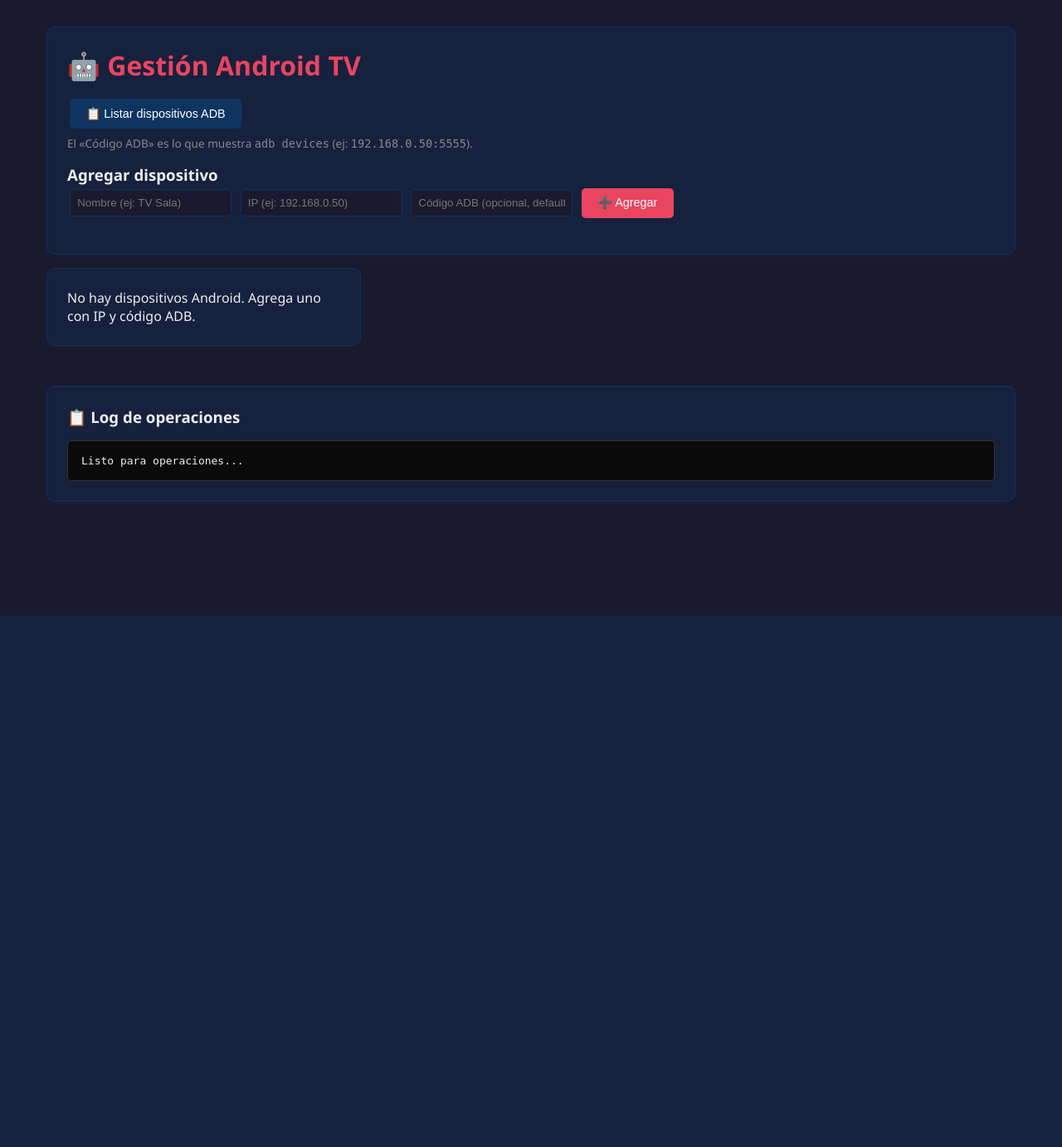
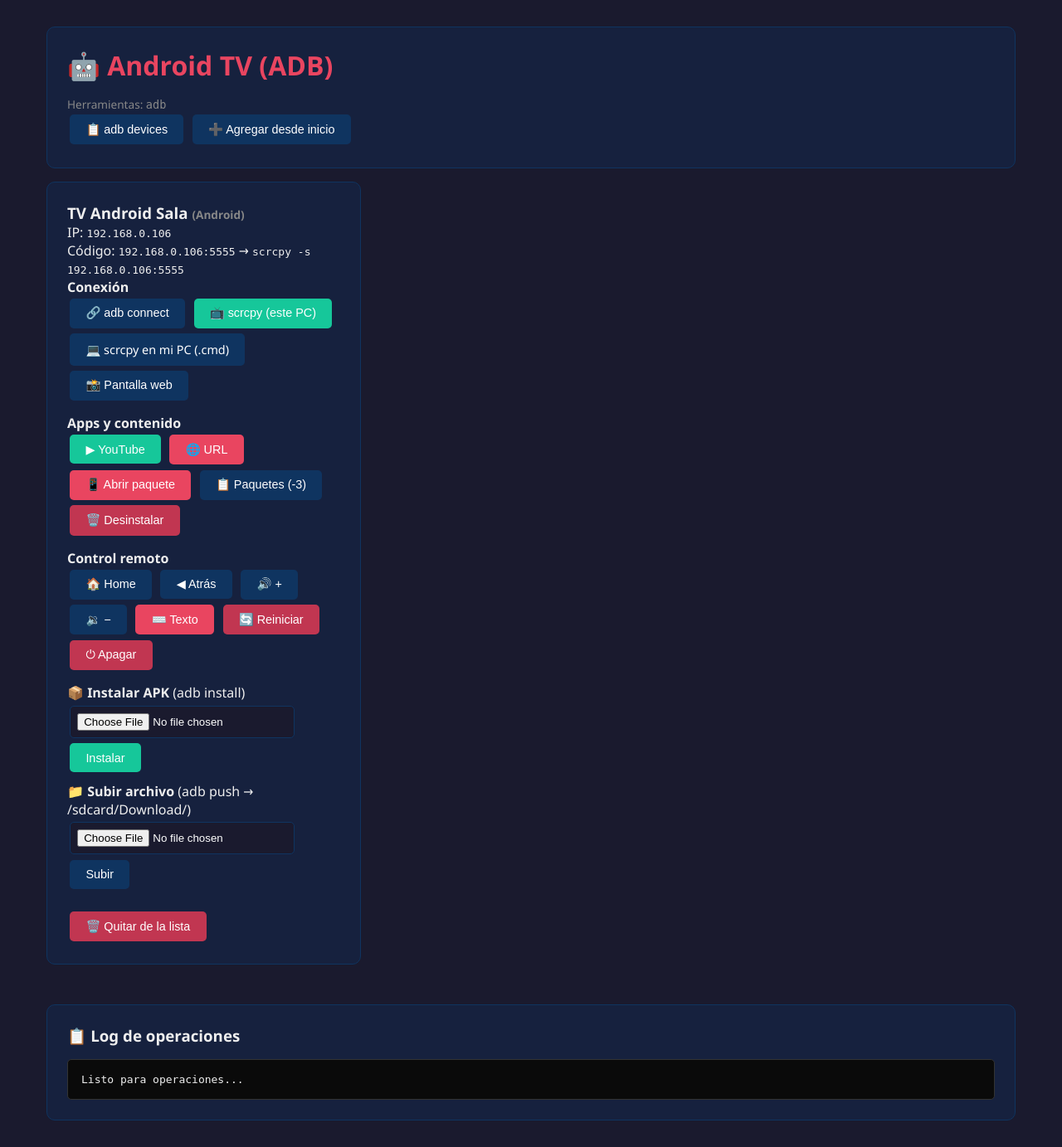
Before and after one commit to setlopez1999/tv-panel, a Flask app: page /android in a window 1280 px wide. Shown: the part 58-1441 px from the top of the page at 83% size. Before the commit the page ends 800 px from the top, so only its background shows below. Run offline with Flask 3, Linux system fonts and the light colour scheme.

Commit message:
Android ADB/scrcpy desde settings.json, alta unificada LG/Android y comandos ADB NOC.
Co-authored-by: Cursor <cursoragent@cursor.com>

```diff
--- a/app.py
+++ b/app.py
@@ -1,10 +1,12 @@
 import os
+import subprocess
 
 from flask import Flask, jsonify, render_template
 
-from config import get_server_ip, legacy_view, load_devices
+from config import add_android_device, add_lg_tv, get_server_ip, legacy_view, load_devices
 from modules.registry import list_connection_types
 from routes import android_bp, lg_bp
+from tools_paths import get_adb_path, get_scrcpy_path, tools_info
 
 app = Flask(__name__)
 app.config["UPLOAD_FOLDER"] = "uploads"
@@ -19,6 +21,7 @@ def inject_globals():
     return {
         "connection_types": list_connection_types(),
         "server_ip": get_server_ip(),
+        "tools": tools_info(),
     }
 
 
@@ -28,20 +31,54 @@ def index():
     return render_template("index.html", devices=devices)
 
 
+@app.route("/api/devices/add", methods=["POST"])
+def add_device_unified():
+    """Alta unificada: type=lg | android."""
+    data = request.json or {}
+    dtype = (data.get("type") or "").lower()
+    name = data.get("name", "").strip()
+    ip = data.get("ip", "").strip()
+    if not name or not ip:
+        return jsonify({"success": False, "message": "Nombre e IP son obligatorios"})
+
+    if dtype == "lg":
+        ok = add_lg_tv(name, ip)
+        msg = "TV LG agregada" if ok else "Ya existe esa IP"
+    elif dtype == "android":
+        code = data.get("device_code") or f"{ip}:5555"
+        ok = add_android_device(name, ip, code)
+        msg = "Android TV agregada" if ok else "Ya existe esa IP"
+    else:
+        return jsonify({"success": False, "message": "Tipo inválido. Usa lg o android"})
+
+    return jsonify({"success": ok, "message": msg, "type": dtype})
+
+
 @app.route("/api/health")
 def health():
-    tools = {}
-    for name, cmd in [("lgtv", "lgtv scan"), ("adb", "adb version"), ("scrcpy", "scrcpy --version")]:
-        try:
-            import subprocess
-
-            r = subprocess.run(cmd, shell=True, capture_output=True, timeout=5)
-            tools[name] = r.returncode == 0
-        except Exception:
-            tools[name] = False
-    return jsonify({"ok": True, "tools": tools, "server_ip": get_server_ip()})
+    info = tools_info()
+    checks = {"lgtv": False, "adb": False, "scrcpy": False}
+    try:
+        r = subprocess.run("lgtv scan", shell=True, capture_output=True, timeout=8)
+        checks["lgtv"] = r.returncode == 0 or bool(r.stdout)
+    except Exception:
+        pass
+    try:
+        r = subprocess.run([get_adb_path(), "version"], capture_output=True, timeout=5)
+        checks["adb"] = r.returncode == 0
+    except Exception:
+        pass
+    try:
+        r = subprocess.run([get_scrcpy_path(), "--version"], capture_output=True, timeout=5)
+        checks["scrcpy"] = r.returncode == 0
+    except Exception:
+        pass
+    return jsonify({"ok": True, "tools": checks, "paths": info, "server_ip": get_server_ip()})
 
 
 if __name__ == "__main__":
+    t = tools_info()
     print(f"TV Control Panel → http://{get_server_ip()}:5000")
+    print(f"ADB: {t['adb']}")
+    print(f"scrcpy: {t['scrcpy']}")
     app.run(host="0.0.0.0", port=5000, debug=False)
--- a/routes/android.py
+++ b/routes/android.py
@@ -4,6 +4,7 @@ from flask import Blueprint, Response, current_app, jsonify, render_template, re
 
 from config import add_android_device, find_device, legacy_view, load_devices, remove_device
 from modules.android.driver import AndroidDriver
+from tools_paths import tools_info
 
 android_bp = Blueprint("android", __name__)
 
@@ -17,7 +18,11 @@ def _android_for_ip(ip: str) -> AndroidDriver:
 @android_bp.route("/android")
 def android_page():
     devices = legacy_view(load_devices())
-    return render_template("android_devices.html", devices=devices["android_devices"])
+    return render_template(
+        "android_devices.html",
+        devices=devices["android_devices"],
+        tools=tools_info(),
+    )
 
 
 @android_bp.route("/api/android/add", methods=["POST"])
@@ -25,7 +30,7 @@ def android_add():
     data = request.json or {}
     success = add_android_device(data.get("name"), data.get("ip"), data.get("device_code"))
     return jsonify(
-        {"success": success, "message": "Dispositivo agregado" if success else "Ya existe esa IP"}
+        {"success": success, "message": "Android TV agregada" if success else "Ya existe esa IP"}
     )
 
 
@@ -33,22 +38,22 @@ def android_add():
 def android_connect(ip):
     if not find_device("android", ip):
         return jsonify({"success": False, "message": "Dispositivo no encontrado"})
-    result = _android_for_ip(ip).connect()
+    driver = _android_for_ip(ip)
+    result = driver.connect()
+    result["device_code"] = driver.device_code
     return jsonify(result)
 
 
 @android_bp.route("/api/android/open-url", methods=["POST"])
 def android_open_url():
     data = request.json or {}
-    result = _android_for_ip(data["ip"]).open_url(data["url"])
-    return jsonify(result)
+    return jsonify(_android_for_ip(data["ip"]).open_url(data["url"]))
 
 
 @android_bp.route("/api/android/open-app", methods=["POST"])
 def android_open_app():
     data = request.json or {}
-    result = _android_for_ip(data["ip"]).open_app(data["package"])
-    return jsonify(result)
+    return jsonify(_android_for_ip(data["ip"]).open_app(data["package"]))
 
 
 @android_bp.route("/api/android/install-apk", methods=["POST"])
@@ -69,10 +74,54 @@ def android_install_apk():
     return jsonify(result)
 
 
+@android_bp.route("/api/android/list-packages", methods=["POST"])
+def android_list_packages():
+    data = request.json or {}
+    return jsonify(_android_for_ip(data["ip"]).list_packages())
+
+
+@android_bp.route("/api/android/uninstall", methods=["POST"])
+def android_uninstall():
+    data = request.json or {}
+    return jsonify(_android_for_ip(data["ip"]).uninstall(data["package"]))
+
+
+@android_bp.route("/api/android/keyevent", methods=["POST"])
+def android_keyevent():
+    data = request.json or {}
+    return jsonify(_android_for_ip(data["ip"]).keyevent(int(data["key"])))
+
+
+@android_bp.route("/api/android/input-text", methods=["POST"])
+def android_input_text():
+    data = request.json or {}
+    return jsonify(_android_for_ip(data["ip"]).input_text(data.get("text", "")))
+
+
+@android_bp.route("/api/android/push-file", methods=["POST"])
+def android_push_file():
+    if "file" not in request.files:
+        return jsonify({"success": False, "message": "No se envió archivo"})
+    f = request.files["file"]
+    ip = request.form.get("ip")
+    remote = request.form.get("remote_path", "/sdcard/Download/")
+    filepath = os.path.join(current_app.config["UPLOAD_FOLDER"], f.filename)
+    f.save(filepath)
+    result = _android_for_ip(ip).push_file(filepath, remote)
+    os.remove(filepath)
+    return jsonify(result)
+
+
+@android_bp.route("/api/android/reboot", methods=["POST"])
+def android_reboot():
+    data = request.json or {}
+    power_off = data.get("power_off", False)
+    return jsonify(_android_for_ip(data["ip"]).reboot(power_off=power_off))
+
+
 @android_bp.route("/api/android/scrcpy/<ip>", methods=["POST"])
 def android_scrcpy(ip):
-    result = _android_for_ip(ip).start_scrcpy(on_host=True)
-    return jsonify(result)
+    return jsonify(_android_for_ip(ip).start_scrcpy(on_host=True))
 
 
 @android_bp.route("/api/android/launcher/<ip>")
--- /dev/null
+++ b/settings.json
@@ -0,0 +1,3 @@
+{
+  "scrcpy_dir": "C:\\Users\\PC1\\Downloads\\scrcpy\\scrcpy-win64-v3.3.4"
+}
--- a/templates/android_devices.html
+++ b/templates/android_devices.html
@@ -1,97 +1,98 @@
 {% extends "base.html" %}
 {% block content %}
 <div class="card">
-    <h1>🤖 Gestión Android TV</h1>
-    <div class="form-group">
-        <button class="btn btn-secondary" onclick="listAdbDevices()">📋 Listar dispositivos ADB</button>
-        <p class="hint">El «Código ADB» es lo que muestra <code>adb devices</code> (ej: <code>192.168.0.50:5555</code>).</p>
-    </div>
-    <div class="form-group">
-        <h3>Agregar dispositivo</h3>
-        <input type="text" id="android-name" placeholder="Nombre (ej: TV Sala)">
-        <input type="text" id="android-ip" placeholder="IP (ej: 192.168.0.50)">
-        <input type="text" id="android-code" placeholder="Código ADB (opcional, default IP:5555)">
-        <button class="btn" onclick="addAndroid()">➕ Agregar</button>
-    </div>
+    <h1>🤖 Android TV (ADB)</h1>
+    <p class="hint">Herramientas: <code>{{ tools.adb }}</code></p>
+    <button class="btn btn-secondary" onclick="listAdbDevices()">📋 adb devices</button>
+    <button class="btn btn-secondary" onclick="location.href='/'">➕ Agregar desde inicio</button>
 </div>
 
 <div class="grid">
     {% for device in devices %}
     <div class="card">
-        <h3>{{ device.name }}</h3>
+        <h3>{{ device.name }} <span class="hint">(Android)</span></h3>
         <p>IP: <code>{{ device.ip }}</code></p>
-        <p>Código ADB: <code>{{ device.device_code }}</code></p>
-        <p class="hint">scrcpy: <code>scrcpy -s {{ device.device_code }}</code></p>
+        <p>Código: <code>{{ device.device_code }}</code> → <code>scrcpy -s {{ device.device_code }}</code></p>
 
-        <div style="margin-top: 1rem;">
-            <button class="btn btn-secondary" onclick="connectAndroid('{{ device.ip }}')">🔗 Conectar ADB</button>
-            <button class="btn" onclick="openUrlAndroid('{{ device.ip }}')">🌐 Abrir URL</button>
-            <button class="btn btn-success" onclick="quickUrlAndroid('{{ device.ip }}', 'https://youtube.com')">▶ YouTube</button>
-            <button class="btn" onclick="openAppAndroid('{{ device.ip }}')">📱 Abrir App</button>
-            <button class="btn btn-success" onclick="startScrcpy('{{ device.ip }}')">📺 scrcpy (PC servidor)</button>
-            <a class="btn btn-secondary" href="/api/android/launcher/{{ device.ip }}">💻 Abrir en mi PC (.cmd)</a>
-            <button class="btn btn-secondary" onclick="takeScreenshot('{{ device.ip }}')">📸 Ver pantalla (navegador)</button>
-            <button class="btn btn-danger" onclick="removeAndroid('{{ device.ip }}')">🗑️ Eliminar</button>
-        </div>
+        <p><strong>Conexión</strong></p>
+        <button class="btn btn-secondary" onclick="connectAndroid('{{ device.ip }}')">🔗 adb connect</button>
+        <button class="btn btn-success" onclick="startScrcpy('{{ device.ip }}')">📺 scrcpy (este PC)</button>
+        <a class="btn btn-secondary" href="/api/android/launcher/{{ device.ip }}">💻 scrcpy en mi PC (.cmd)</a>
+        <button class="btn btn-secondary" onclick="takeScreenshot('{{ device.ip }}')">📸 Pantalla web</button>
 
-        <p class="hint" style="margin-top:0.5rem;">
-            scrcpy en servidor solo se ve en ese PC. «Abrir en mi PC» descarga un script si tienes adb/scrcpy instalados.
-        </p>
+        <p style="margin-top:0.8rem;"><strong>Apps y contenido</strong></p>
+        <button class="btn btn-success" onclick="quickUrlAndroid('{{ device.ip }}', 'https://youtube.com')">▶ YouTube</button>
+        <button class="btn" onclick="openUrlAndroid('{{ device.ip }}')">🌐 URL</button>
+        <button class="btn" onclick="openAppAndroid('{{ device.ip }}')">📱 Abrir paquete</button>
+        <button class="btn btn-secondary" onclick="listPackages('{{ device.ip }}')">📋 Paquetes (-3)</button>
+        <button class="btn btn-danger" onclick="uninstallPkg('{{ device.ip }}')">🗑️ Desinstalar</button>
+
+        <p style="margin-top:0.8rem;"><strong>Control remoto</strong></p>
+        <button class="btn btn-secondary" onclick="keyevent('{{ device.ip }}', 3)">🏠 Home</button>
+        <button class="btn btn-secondary" onclick="keyevent('{{ device.ip }}', 4)">◀ Atrás</button>
+        <button class="btn btn-secondary" onclick="keyevent('{{ device.ip }}', 24)">🔊 +</button>
+        <button class="btn btn-secondary" onclick="keyevent('{{ device.ip }}', 25)">🔉 −</button>
+        <button class="btn" onclick="sendText('{{ device.ip }}')">⌨️ Texto</button>
+        <button class="btn btn-danger" onclick="rebootDev('{{ device.ip }}', false)">🔄 Reiniciar</button>
+        <button class="btn btn-danger" onclick="rebootDev('{{ device.ip }}', true)">⏻ Apagar</button>
 
         <div id="url-form-{{ device.ip }}" style="display:none; margin-top:0.5rem;">
             <input type="text" id="url-input-{{ device.ip }}" value="https://youtube.com">
-            <button class="btn btn-success" onclick="sendUrlAndroid('{{ device.ip }}')">✓ Enviar</button>
+            <button class="btn btn-success" onclick="sendUrlAndroid('{{ device.ip }}')">✓</button>
+        </div>
+        <div id="app-form-{{ device.ip }}" style="display:none; margin-top:0.5rem;">
+            <input type="text" id="app-input-{{ device.ip }}" placeholder="com.ejemplo.app">
+            <button class="btn btn-success" onclick="sendAppAndroid('{{ device.ip }}')">✓</button>
+        </div>
+        <div id="uninstall-form-{{ device.ip }}" style="display:none; margin-top:0.5rem;">
+            <input type="text" id="uninstall-input-{{ device.ip }}" placeholder="nombre.del.paquete">
+            <button class="btn btn-danger" onclick="doUninstall('{{ device.ip }}')">✓ Desinstalar</button>
+        </div>
+        <div id="text-form-{{ device.ip }}" style="display:none; margin-top:0.5rem;">
+            <input type="text" id="text-input-{{ device.ip }}" placeholder="texto a escribir">
+            <button class="btn btn-success" onclick="doSendText('{{ device.ip }}')">✓</button>
         </div>
 
-        <div id="app-form-{{ device.ip }}" style="display:none; margin-top:0.5rem;">
-            <input type="text" id="app-input-{{ device.ip }}" value="com.android.chrome">
-            <button class="btn btn-success" onclick="sendAppAndroid('{{ device.ip }}')">✓ Abrir</button>
+        <div style="margin-top:0.8rem;">
+            <strong>📦 Instalar APK</strong> (adb install)
+            <input type="file" id="apk-file-{{ device.ip }}" accept=".apk" style="display:block; margin-top:0.3rem;">
+            <button class="btn btn-success" onclick="installApk('{{ device.ip }}')">Instalar</button>
+        </div>
+        <div style="margin-top:0.5rem;">
+            <strong>📁 Subir archivo</strong> (adb push → /sdcard/Download/)
+            <input type="file" id="push-file-{{ device.ip }}" style="display:block; margin-top:0.3rem;">
+            <button class="btn btn-secondary" onclick="pushFile('{{ device.ip }}')">Subir</button>
         </div>
 
-        <div id="apk-form-{{ device.ip }}" style="margin-top:0.5rem;">
-            <input type="file" id="apk-file-{{ device.ip }}" accept=".apk">
-            <button class="btn btn-success" onclick="installApk('{{ device.ip }}')">📦 Instalar APK</button>
-        </div>
-
+        <div id="packages-{{ device.ip }}" class="log-box" style="max-height:120px; margin-top:0.5rem; display:none;"></div>
         <div id="screenshot-{{ device.ip }}" style="margin-top:1rem;"></div>
+        <button class="btn btn-danger" style="margin-top:0.5rem;" onclick="removeAndroid('{{ device.ip }}')">🗑️ Quitar de la lista</button>
     </div>
     {% else %}
-    <div class="card"><p>No hay dispositivos Android. Agrega uno con IP y código ADB.</p></div>
+    <div class="card">
+        <p>No hay Android TV. En el <a href="/">inicio</a> elige tipo <strong>Android TV</strong>, pon la IP y agrega.</p>
+        <p class="hint">En la TV: ADB over network ON. Luego: Conectar → install APK o scrcpy.</p>
+    </div>
     {% endfor %}
 </div>
 
 <script>
     async function listAdbDevices() {
-        log('Consultando adb devices...');
         await apiCall('/api/android/devices');
     }
 
-    async function addAndroid() {
-        const name = document.getElementById('android-name').value;
-        const ip = document.getElementById('android-ip').value;
-        const code = document.getElementById('android-code').value || null;
-        if (!name || !ip) return alert('Nombre e IP son obligatorios');
-        await apiCall('/api/android/add', {
-            method: 'POST',
-            body: JSON.stringify({ name, ip, device_code: code })
-        });
-        location.reload();
-    }
-
     async function connectAndroid(ip) {
-        log(`Conectando ADB a ${ip}...`);
+        log(`adb connect ${ip}:5555 ...`);
         await apiCall(`/api/android/connect/${ip}`, { method: 'POST' });
     }
 
     function openUrlAndroid(ip) {
         document.getElementById(`url-form-${ip}`).style.display = 'block';
     }
-
     async function sendUrlAndroid(ip) {
         const url = document.getElementById(`url-input-${ip}`).value;
         await apiCall('/api/android/open-url', { method: 'POST', body: JSON.stringify({ ip, url }) });
     }
-
     async function quickUrlAndroid(ip, url) {
         await apiCall('/api/android/open-url', { method: 'POST', body: JSON.stringify({ ip, url }) });
     }
@@ -99,44 +100,81 @@
     function openAppAndroid(ip) {
         document.getElementById(`app-form-${ip}`).style.display = 'block';
     }
-
     async function sendAppAndroid(ip) {
         const pkg = document.getElementById(`app-input-${ip}`).value;
         await apiCall('/api/android/open-app', { method: 'POST', body: JSON.stringify({ ip, package: pkg }) });
     }
 
+    async function listPackages(ip) {
+        const data = await apiCall('/api/android/list-packages', { method: 'POST', body: JSON.stringify({ ip }) });
+        const box = document.getElementById(`packages-${ip}`);
+        box.style.display = 'block';
+        box.textContent = data.stdout || data.message || 'Sin datos';
+    }
+
+    function uninstallPkg(ip) {
+        document.getElementById(`uninstall-form-${ip}`).style.display = 'block';
+    }
+    async function doUninstall(ip) {
+        const pkg = document.getElementById(`uninstall-input-${ip}`).value;
+        await apiCall('/api/android/uninstall', { method: 'POST', body: JSON.stringify({ ip, package: pkg }) });
+    }
+
+    async function keyevent(ip, key) {
+        await apiCall('/api/android/keyevent', { method: 'POST', body: JSON.stringify({ ip, key }) });
+    }
+
+    function sendText(ip) {
+        document.getElementById(`text-form-${ip}`).style.display = 'block';
+    }
+    async function doSendText(ip) {
+        const text = document.getElementById(`text-input-${ip}`).value;
+        await apiCall('/api/android/input-text', { method: 'POST', body: JSON.stringify({ ip, text }) });
+    }
+
+    async function rebootDev(ip, powerOff) {
+        if (!confirm(powerOff ? '¿Apagar la TV?' : '¿Reiniciar la TV?')) return;
+        await apiCall('/api/android/reboot', { method: 'POST', body: JSON.stringify({ ip, power_off: powerOff }) });
+    }
+
     async function startScrcpy(ip) {
-        log('Iniciando scrcpy en el PC servidor...');
         await apiCall(`/api/android/scrcpy/${ip}`, { method: 'POST' });
     }
 
     async function takeScreenshot(ip) {
-        log(`Capturando pantalla de ${ip}...`);
         const res = await fetch(`/api/android/screenshot/${ip}`);
         if (res.ok) {
             const blob = await res.blob();
-            const url = URL.createObjectURL(blob);
             document.getElementById(`screenshot-${ip}`).innerHTML =
-                `<img src="${url}" alt="screenshot" style="max-width:100%; border-radius:5px;">`;
-            log('Screenshot mostrado en el navegador');
+                `<img src="${URL.createObjectURL(blob)}" style="max-width:100%; border-radius:5px;">`;
+            log('Pantalla en el navegador');
         } else {
-            const err = await res.json().catch(() => ({}));
-            log(formatApiMessage(err));
+            log('Error al capturar');
         }
     }
 
     async function installApk(ip) {
-        const fileInput = document.getElementById(`apk-file-${ip}`);
-        if (!fileInput.files.length) return alert('Selecciona un APK');
-        const formData = new FormData();
-        formData.append('apk', fileInput.files[0]);
-        formData.append('ip', ip);
-        log(`Instalando APK en ${ip}...`);
-        await apiCall('/api/android/install-apk', { method: 'POST', body: formData });
+        const fi = document.getElementById(`apk-file-${ip}`);
+        if (!fi.files.length) return alert('Selecciona APK');
+        const fd = new FormData();
+        fd.append('apk', fi.files[0]);
+        fd.append('ip', ip);
+        log('Instalando APK (puede tardar)...');
+        await apiCall('/api/android/install-apk', { method: 'POST', body: fd });
+    }
+
+    async function pushFile(ip) {
+        const fi = document.getElementById(`push-file-${ip}`);
+        if (!fi.files.length) return alert('Selecciona archivo');
+        const fd = new FormData();
+        fd.append('file', fi.files[0]);
+        fd.append('ip', ip);
+        fd.append('remote_path', '/sdcard/Download/' + fi.files[0].name);
+        await apiCall('/api/android/push-file', { method: 'POST', body: fd });
     }
 
     async function removeAndroid(ip) {
-        if (!confirm('¿Eliminar este dispositivo?')) return;
+        if (!confirm('¿Eliminar de la lista?')) return;
         await apiCall(`/api/android/remove/${ip}`, { method: 'DELETE' });
         location.reload();
     }
```
Also changed, not shown: devices.json (+10 -2 lines), doc/connections/android-adb.md (+2 -2 lines), modules/android/driver.py (+99 -46 lines), templates/index.html (+51 -4 lines), tools_paths.py (added, +58 -0 lines), README.md, 1 other file.
